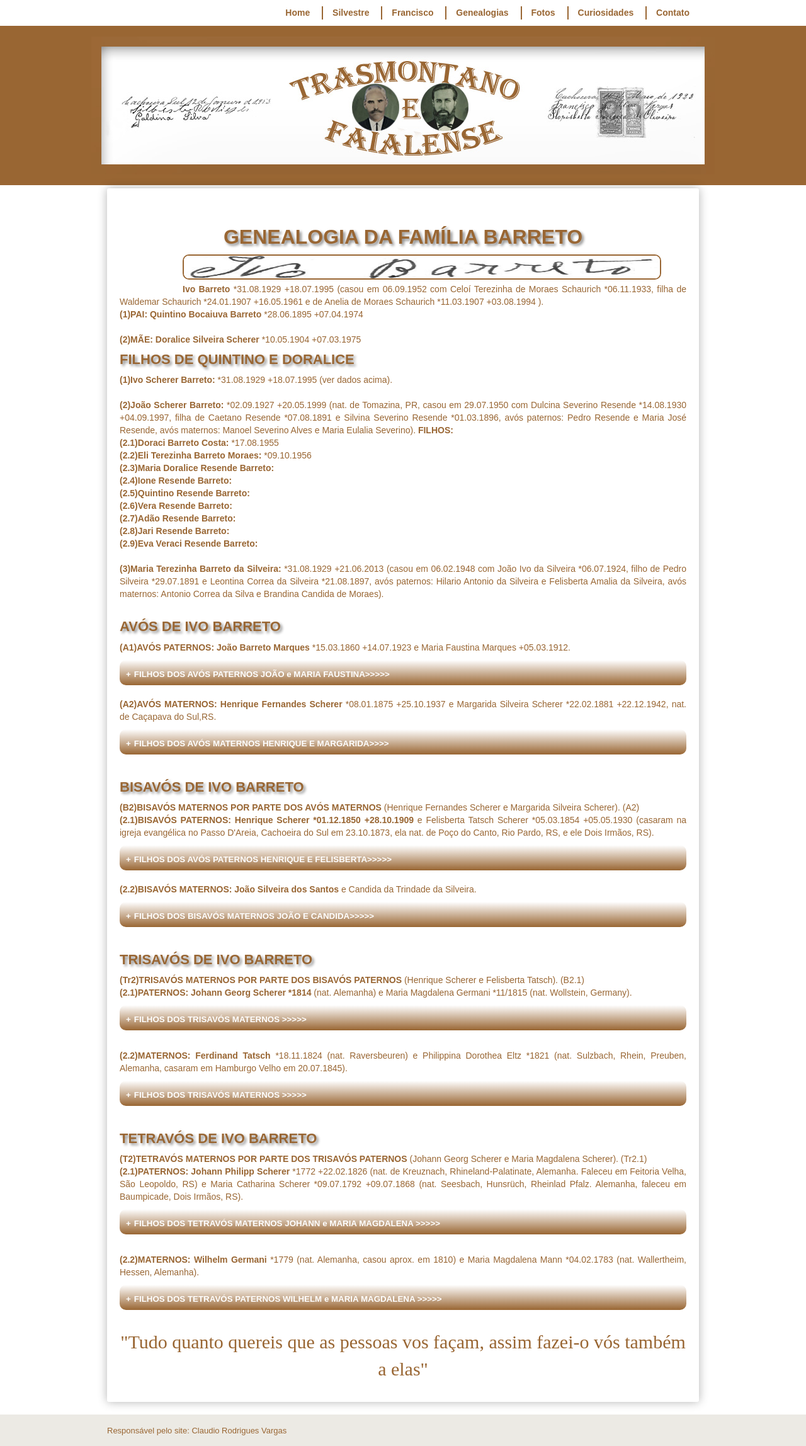
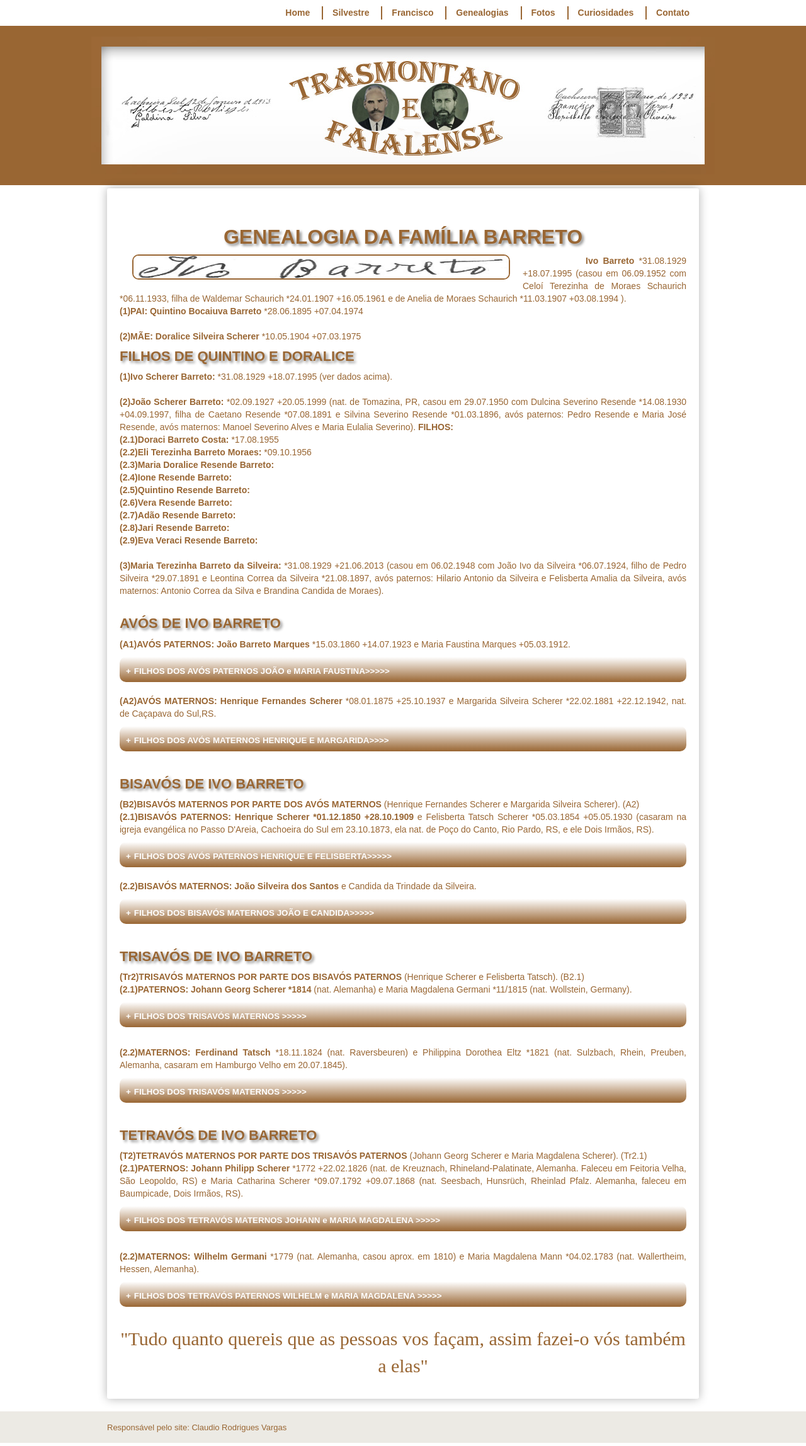
Before and after one commit to claudiovargas1955/claudiovargas1955.github.io, a Jekyll site: the page built from _pages/familia-barreto.html, in a window 1280 px wide. Shown: the whole page at 63% size. Built offline with Jekyll 4.4.1, drawn with Linux system fonts in a browser that asks for light colours; some web fonts are replaced.

Commit message:
Update familia-barreto.html

```diff
--- a/_pages/familia-barreto.html
+++ b/_pages/familia-barreto.html
@@ -32,8 +32,8 @@ details[open] summary {color:#996633;
       margin-left: 5px;
       }
 
-  .esq1{margin-right:100px;
-        margin-left:100px;
+  .esq1{margin-right:20px;
+        margin-left:20px;
         margin-bottom:5px;
         border:#996633 solid 2px;
         border-radius:10px;
@@ -95,7 +95,7 @@ details[open] summary {color:#996633;
 </style>
 
 <h1>GENEALOGIA DA FAMÍLIA BARRETO</h1>
-<img class="esq1" style="float:left"; src="/images/IVO.jpg" width="760px" height="40px" align="center" title="Assinatura Ivo Barreto";/>
+<img class="esq1" style="float:left"; src="/images/IVO.jpg" width="600px" height="40px" class="img-responsive"  title="Assinatura Ivo Barreto";/>
 <b><p style="text-indent:100px";/>Ivo Barreto </b>*31.08.1929 +18.07.1995 (casou em 06.09.1952 com Celoí Terezinha de Moraes Schaurich
 *06.11.1933, filha de Waldemar Schaurich *24.01.1907 +16.05.1961 e de Anelia de Moraes Schaurich *11.03.1907 +03.08.1994 ). <br>
 
```
